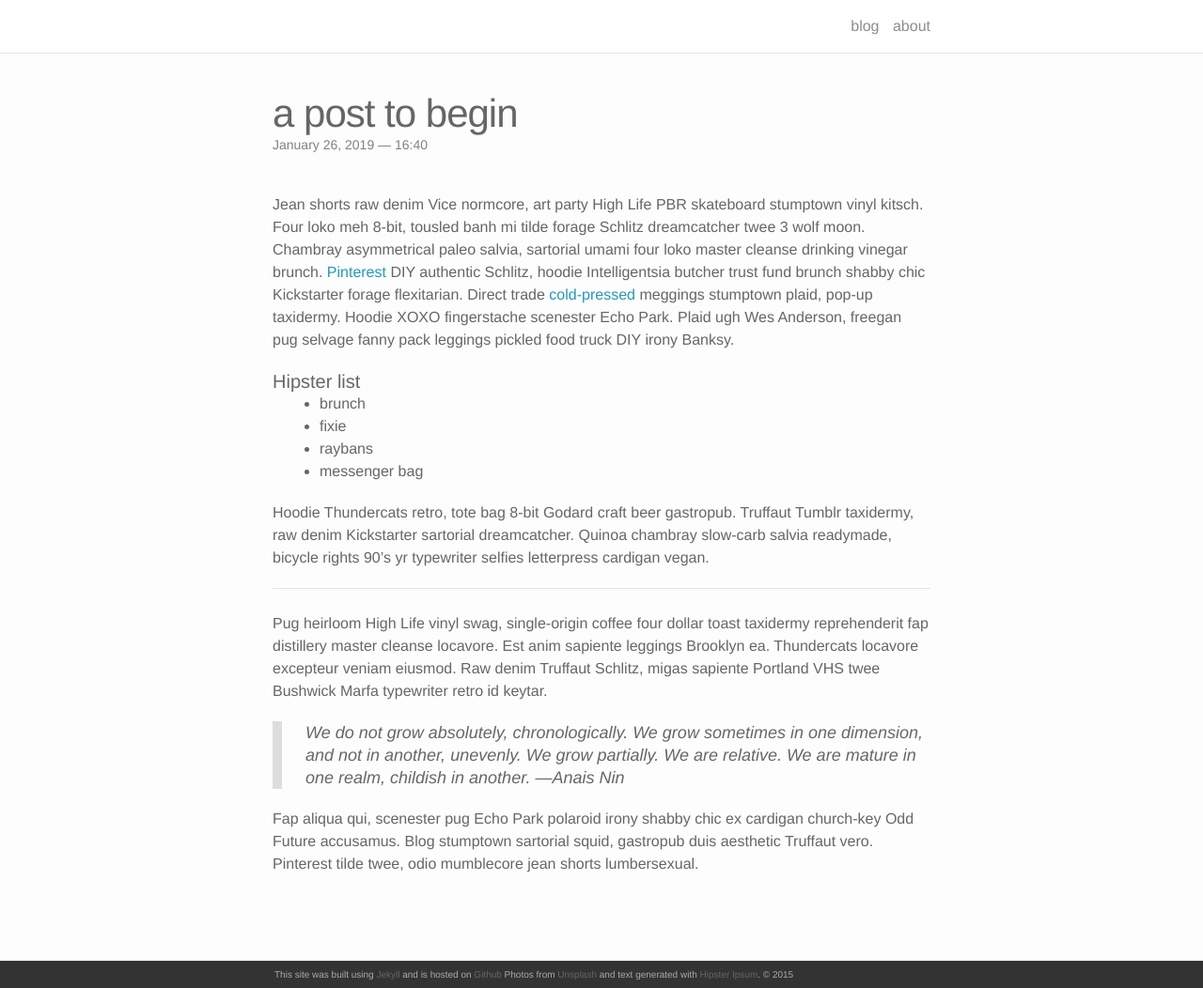
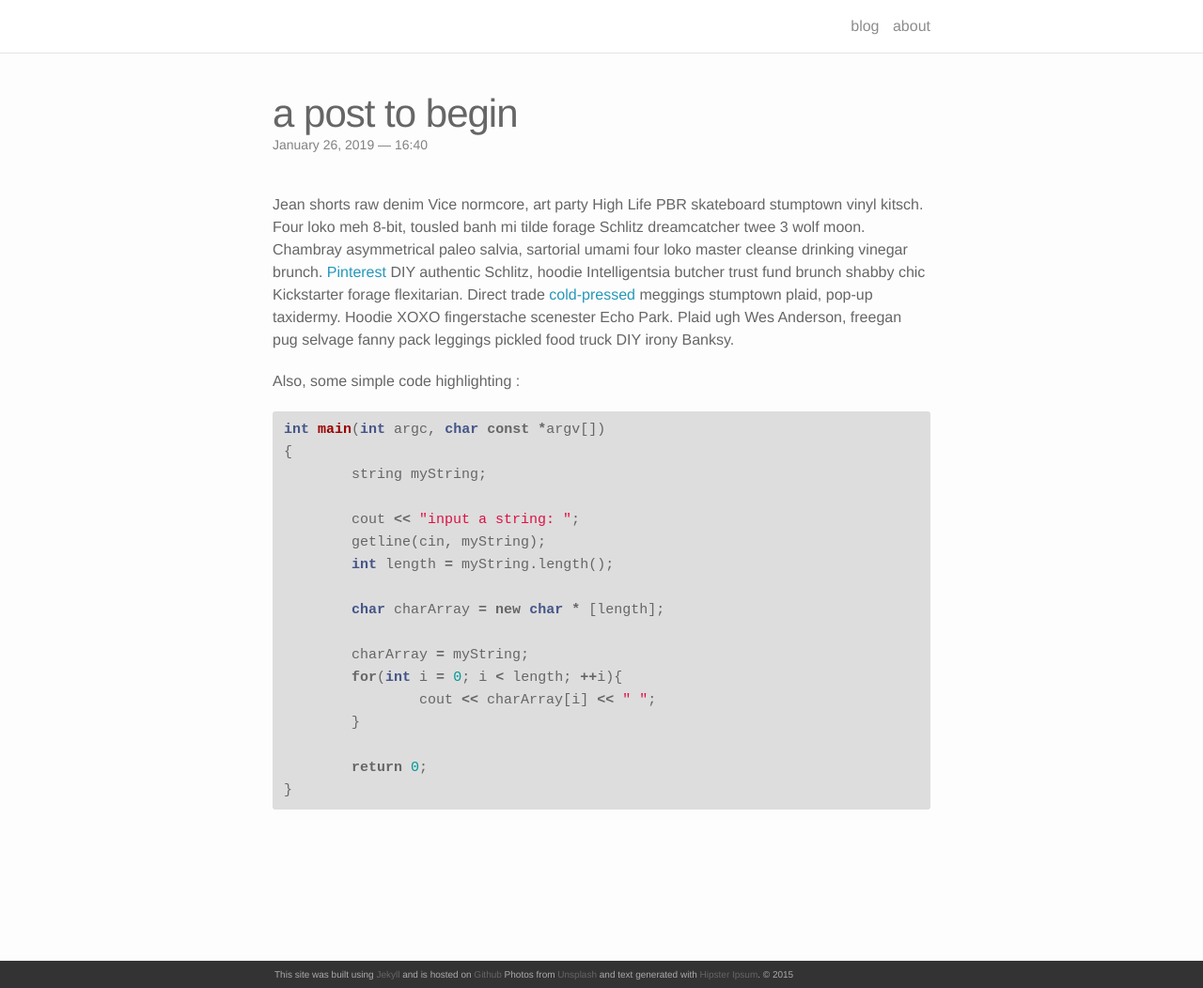
Before and after one commit to Vasu014/Vasu014.github.io, a Jekyll site: the page built from _posts/2019-01-26-title.markdown, in a window 1280 px wide and 1052 px high. Shown: the whole window at 94% size. Built offline with Jekyll 4.4.1, drawn with Linux system fonts in a browser that asks for light colours; nearby versions of some CDN libraries.

Commit message:
Modify posts

```diff
--- a/_posts/2019-01-26-title.markdown
+++ b/_posts/2019-01-26-title.markdown
@@ -6,23 +6,26 @@ description: starting with the blog..
 ---
 Jean shorts raw denim Vice normcore, art party High Life PBR skateboard stumptown vinyl kitsch. Four loko meh 8-bit, tousled banh mi tilde forage Schlitz dreamcatcher twee 3 wolf moon. Chambray asymmetrical paleo salvia, sartorial umami four loko master cleanse drinking vinegar brunch. <a href="https://www.pinterest.com" target="blank">Pinterest</a> DIY authentic Schlitz, hoodie Intelligentsia butcher trust fund brunch shabby chic Kickstarter forage flexitarian. Direct trade <a href="https://en.wikipedia.org/wiki/Cold-pressed_juice" target="blank">cold-pressed</a> meggings stumptown plaid, pop-up taxidermy. Hoodie XOXO fingerstache scenester Echo Park. Plaid ugh Wes Anderson, freegan pug selvage fanny pack leggings pickled food truck DIY irony Banksy.
 
-#### Hipster list
-<ul>
-	<li>brunch</li>
-	<li>fixie</li>
-	<li>raybans</li>
-	<li>messenger bag</li>
-</ul>
+Also, some simple code highlighting :
 
-Hoodie Thundercats retro, tote bag 8-bit Godard craft beer gastropub. Truffaut Tumblr taxidermy, raw denim Kickstarter sartorial dreamcatcher. Quinoa chambray slow-carb salvia readymade, bicycle rights 90's yr typewriter selfies letterpress cardigan vegan.
+{% highlight c++ %}
 
-<hr>
-<br/>
-Pug heirloom High Life vinyl swag, single-origin coffee four dollar toast taxidermy reprehenderit fap distillery master cleanse locavore. Est anim sapiente leggings Brooklyn ea. Thundercats locavore excepteur veniam eiusmod. Raw denim Truffaut Schlitz, migas sapiente Portland VHS twee Bushwick Marfa typewriter retro id keytar.
+int main(int argc, char const *argv[])
+{
+	string myString;
 
-<blockquote>
-	We do not grow absolutely, chronologically. We grow sometimes in one dimension, and not in another, unevenly. We grow partially. We are relative. We are mature in one realm, childish in another.
-	—Anais Nin
-</blockquote>
+	cout << "input a string: ";
+	getline(cin, myString);
+	int length = myString.length();
 
-Fap aliqua qui, scenester pug Echo Park polaroid irony shabby chic ex cardigan church-key Odd Future accusamus. Blog stumptown sartorial squid, gastropub duis aesthetic Truffaut vero. Pinterest tilde twee, odio mumblecore jean shorts lumbersexual.
+	char charArray = new char * [length];
+
+	charArray = myString;
+	for(int i = 0; i < length; ++i){
+		cout << charArray[i] << " ";
+	}
+
+	return 0;
+}
+
+{% endhighlight %}
```
Also changed, not shown: _posts/2015-07-15-title.markdown (deleted, +0 -33 lines).
